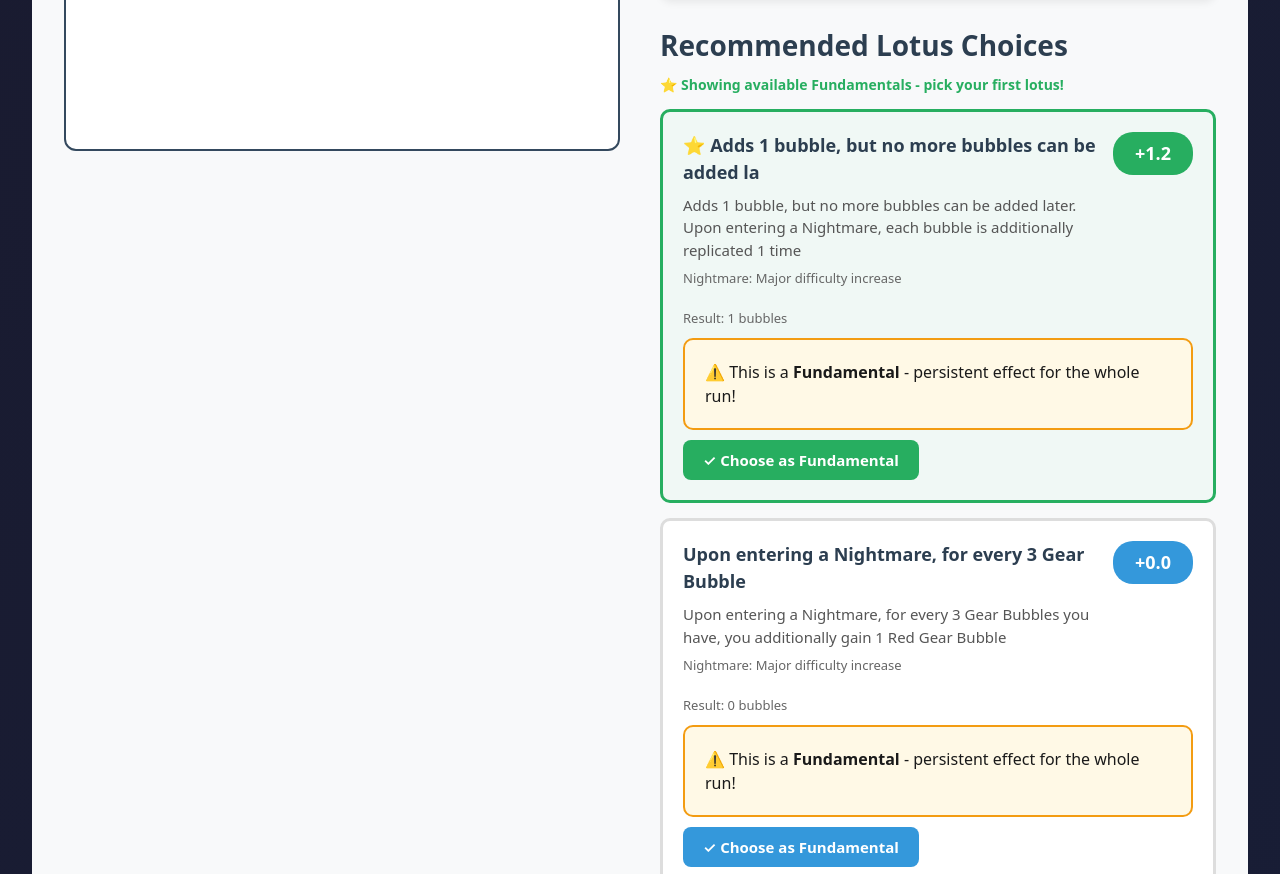
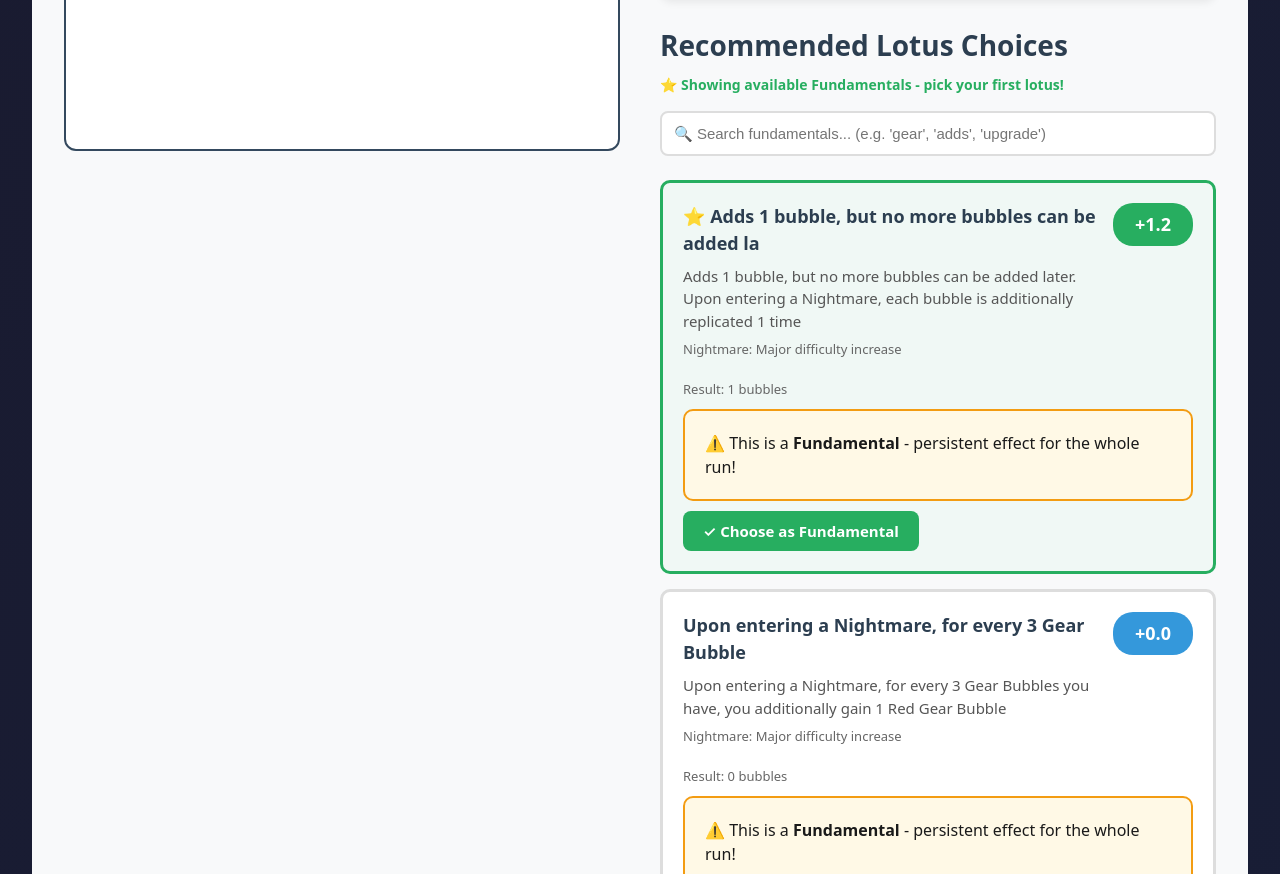
Before and after one commit to vetorazo/DreamHelper, a React (Vite) app: page / in a window 1280 px wide. Shown: the part 1175-2049 px from the top of the page. Built offline with nearby package versions, Linux system fonts and the light colour scheme.

Commit message:
added search bar for fundamentals - filter by name or description for easier selection

```diff
--- a/src/App.tsx
+++ b/src/App.tsx
@@ -358,6 +358,7 @@ function App() {
   // NEW: Current lotus choices for comparison (like Rails shopping cart)
   const [currentChoices, setCurrentChoices] = useState<LotusEffect[]>([]);
   const [searchQuery, setSearchQuery] = useState<string>("");
+  const [fundamentalSearch, setFundamentalSearch] = useState<string>("");
 
   // Monte Carlo simulation toggle
   const [useMonteCarlo, setUseMonteCarlo] = useState<boolean>(false);
@@ -608,12 +609,22 @@ function App() {
       : [];
 
   // SMART RECOMMENDATIONS:
-  // - If no fundamental and no bubbles: show only fundamentals
+  // - If no fundamental and no bubbles: show only fundamentals (with optional search filter)
   // - If currentChoices exist: use those
   // - Otherwise: show all lotuses
+  const isShowingFundamentalsView = !bubbleState.fundamental && bubbleState.bubbles.length === 0;
+
+  let fundamentalsToShow = LOTUSES.filter(l => l.isFundamental);
+  if (isShowingFundamentalsView && fundamentalSearch.length >= 2) {
+    fundamentalsToShow = fundamentalsToShow.filter(l =>
+      l.description.toLowerCase().includes(fundamentalSearch.toLowerCase()) ||
+      l.name.toLowerCase().includes(fundamentalSearch.toLowerCase())
+    );
+  }
+
   const lotusesToRank =
-    !bubbleState.fundamental && bubbleState.bubbles.length === 0
-      ? LOTUSES.filter(l => l.isFundamental)
+    isShowingFundamentalsView
+      ? fundamentalsToShow
       : currentChoices.length > 0
         ? currentChoices
         : LOTUSES;
@@ -1263,11 +1274,45 @@ function App() {
           )}
 
           <h2 className="section-title">Recommended Lotus Choices</h2>
+
+          {/* Fundamental Search */}
           {!bubbleState.fundamental && bubbleState.bubbles.length === 0 && (
-            <p className="text-success text-sm" style={{ marginTop: "-8px" }}>
-              ⭐ Showing available Fundamentals - pick your first lotus!
-            </p>
+            <>
+              <p className="text-success text-sm" style={{ marginTop: "-8px", marginBottom: "1rem" }}>
+                ⭐ Showing available Fundamentals - pick your first lotus!
+              </p>
+              <div className="relative mb-3">
+                <input
+                  type="text"
+                  value={fundamentalSearch}
+                  onChange={(e) => setFundamentalSearch(e.target.value)}
+                  placeholder="🔍 Search fundamentals... (e.g. 'gear', 'adds', 'upgrade')"
+                  className="input"
+                  style={{ width: "100%" }}
+                />
+                {fundamentalSearch && (
+                  <button
+                    onClick={() => setFundamentalSearch("")}
+                    className="btn btn-secondary btn-tiny"
+                    style={{
+                      position: "absolute",
+                      right: "10px",
+                      top: "50%",
+                      transform: "translateY(-50%)"
+                    }}
+                  >
+                    ✕
+                  </button>
+                )}
+              </div>
+              {fundamentalSearch.length >= 2 && lotusesToRank.length === 0 && (
+                <p className="text-muted" style={{ marginBottom: "1rem" }}>
+                  No fundamentals found matching "{fundamentalSearch}"
+                </p>
+              )}
+            </>
           )}
+
           {currentChoices.length > 0 && (
             <p className="text-success text-sm" style={{ marginTop: "-8px" }}>
               ✓ Comparing your {currentChoices.length} selected choices
```
